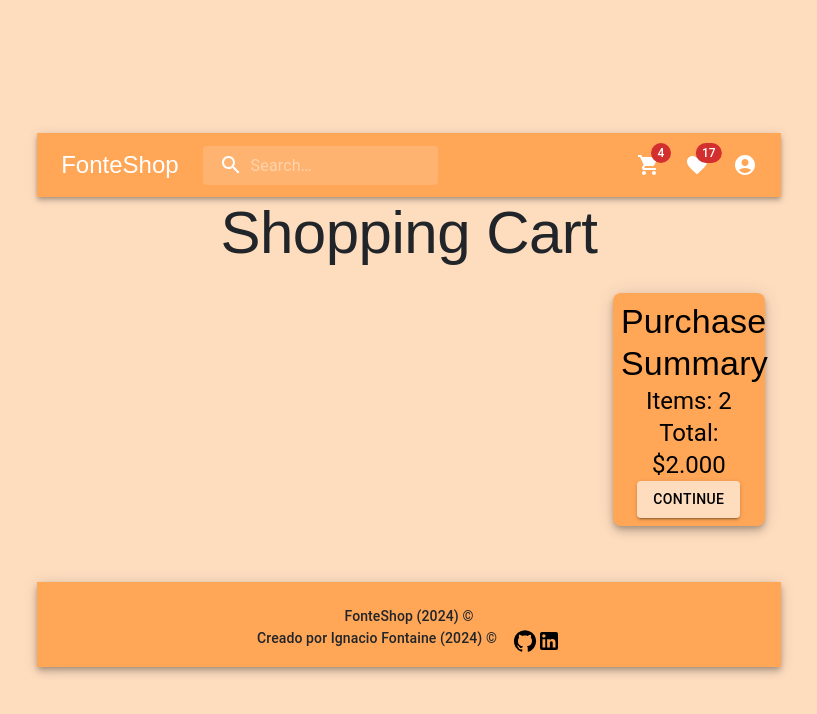
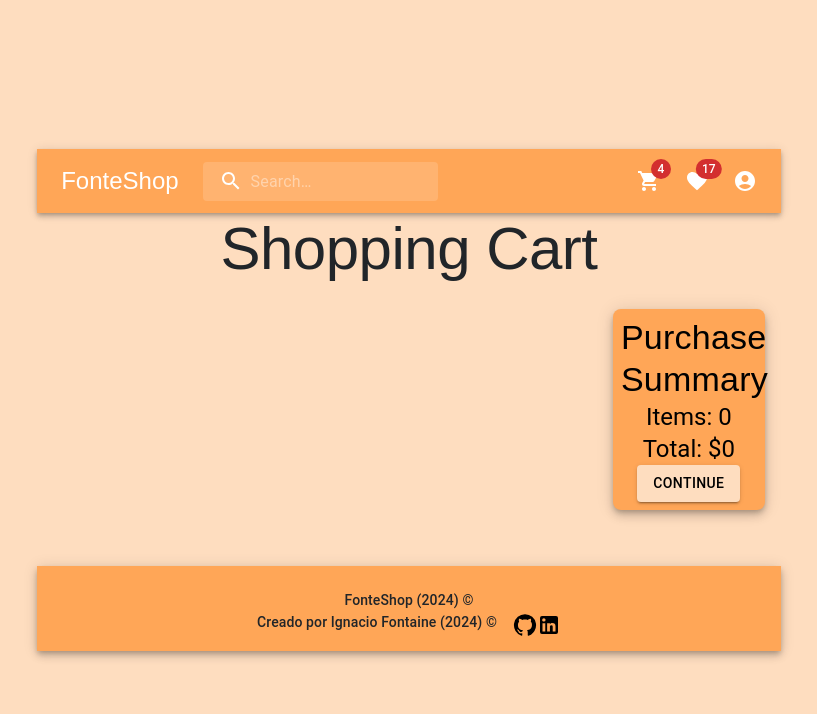
Before and after one commit to IgnacioFontaine/FonteShop, a React (Vite) app: page /purchease in a window 1280 px wide. Shown: the top 714 px of the page, without its empty margins (231-1048 px from the left). Built offline with nearby package versions, Linux system fonts and the light colour scheme.

Commit message:
componente total funcionando

```diff
--- a/src/Components/total.jsx
+++ b/src/Components/total.jsx
@@ -1,11 +1,17 @@
 import { Box, Typography, Button } from "@mui/material"
+import store from "../Redux/store";
+
 
 export function Total() {
+  const subscribe_store = store.getState()
+  const purchease_products = subscribe_store.products.shop_product;
+  const total_price = purchease_products.reduce((total, objeto) => total + objeto.price, 0);
+
     return (
       <Box container sx={{ maxWidth: 400, maxHeight:450, backgroundColor:'#FFA657', color: "black", borderRadius: 2, boxShadow: 6, p:1, mr:2  }}>
             <Typography variant="h4" fontFamily={"fantasy"}>Purchase Summary</Typography>
-            <Typography variant="h5">Items: 2</Typography>
-            <Typography variant="h5">Total: $2.000</Typography>
+        <Typography variant="h5">Items: {purchease_products.length}</Typography>
+        <Typography variant="h5">Total: ${total_price}</Typography>
             <Button variant="contained" sx={{bgcolor:"#FEDDBF", color:"black", ":hover":{bgcolor:'#FFA657', color:"white"}}}>Continue</Button>
           </Box>
     )
```
